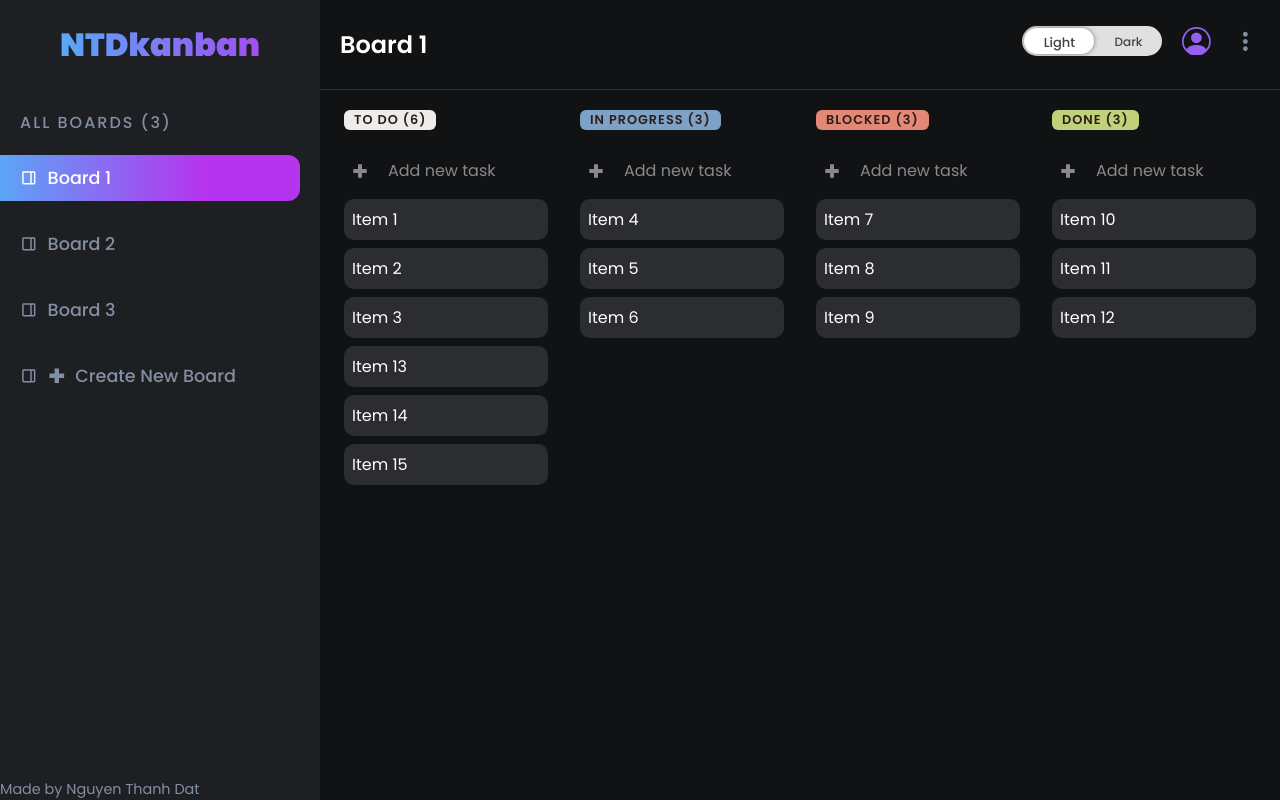
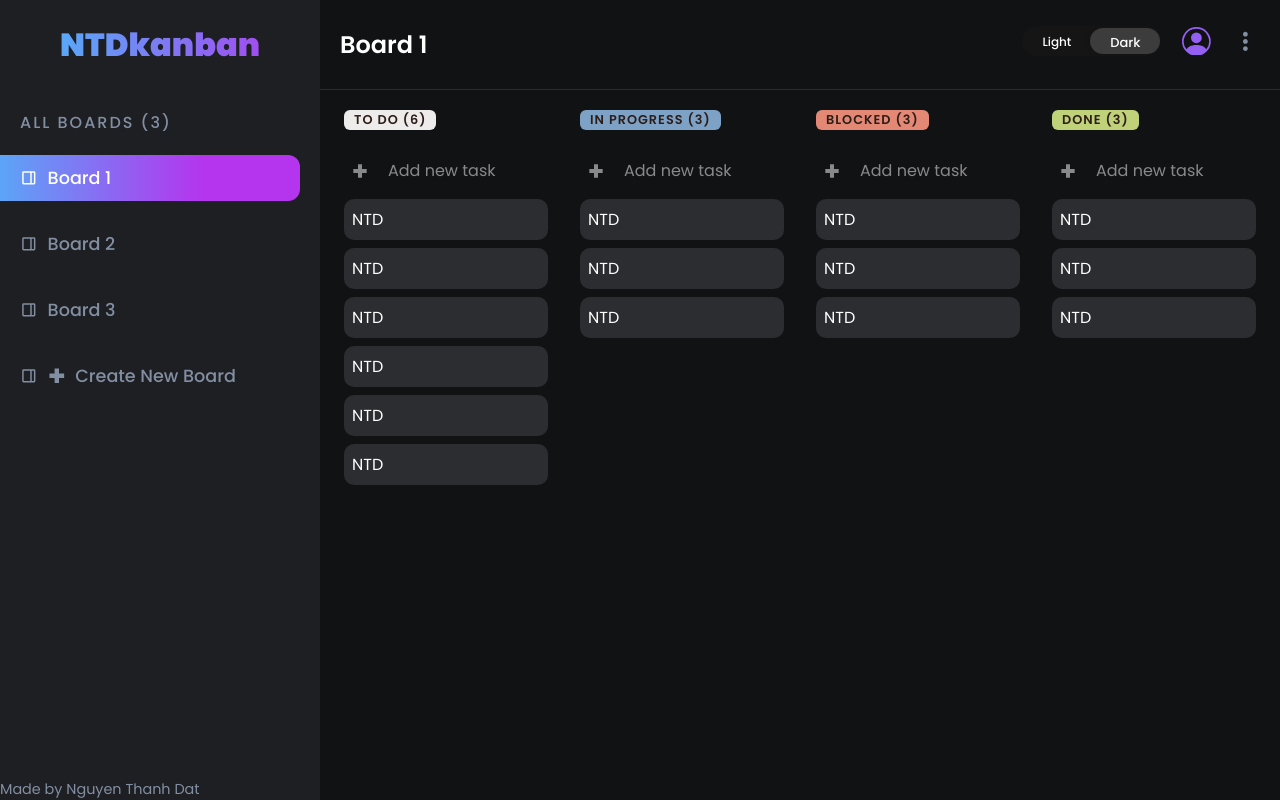
Before and after one commit to joi-lightyears/joikanban, a React (Vite) app in the folder project/: page / in a window 1280 px wide. Built offline with nearby package versions, Linux system fonts and the light colour scheme.

Commit message:
add some function to board (change status)

```diff
--- a/project/package.json
+++ b/project/package.json
@@ -17,7 +17,8 @@
     "react-dom": "^18.2.0",
     "react-icons": "^4.8.0",
     "sass": "^1.58.3",
-    "typescript": "^4.9.5"
+    "typescript": "^4.9.5",
+    "uuid": "^9.0.0"
   },
   "devDependencies": {
     "@types/react": "^18.0.27",
--- a/project/src/components/Board.jsx
+++ b/project/src/components/Board.jsx
@@ -3,11 +3,16 @@ import { DragDropContext, Droppable, Draggable } from 'react-beautiful-dnd';
 import { cols, userData } from '../data/data';
 import {BiPlusMedical} from 'react-icons/bi'
 import ModalAddTask from './ModalAddTask';
+import ModalInfoTask from './ModalInfoTask';
+import { v4 as uid } from 'uuid';
 
 function Board({board}) {
 
     const [columns, setColumns] = useState(board.columns);
     const [showModal, setShowModal] = useState(false);
+    const [showModalInfo, setShowModalInfo] = useState(false);
+    const [selectedColumn, setSelectedColumn] = useState({});
+    const [selectedTask, setSelectedTask] = useState({});
     // useEffect(() => {
     //     setColumns(board.columns);
     // }, [board]);
@@ -15,7 +20,7 @@ function Board({board}) {
     // console.log(columns);
     function onDragEnd(result) {
         const { source, destination, draggableId } = result;
-
+        // console.log(result);
         // If the draggable item was dropped outside of any droppable area, exit early
         if (!destination) {
             return;
@@ -44,6 +49,9 @@ function Board({board}) {
 
         // Find the item that was dragged
         const draggedItem = sourceColumn.items.find((item) => item.id === draggableId);
+        // console.log(draggedItem)
+        //update status of that task when dragged
+        draggedItem.status = destination.droppableId;
 
         // Remove the item from the source column
         const newSourceItems = [...sourceColumn.items];
@@ -82,16 +90,59 @@ function Board({board}) {
 
 
     // modal
-    const handleAddMore = () => {
+    const handleInfoTask = () => {
+        setShowModalInfo(true);
+    }
+    const handleAddMore = (columnId) => {
+        setSelectedColumn(columnId);
         setShowModal(true);
     };
 
     const handleCloseModal = () => {
         setShowModal(false);
+        setShowModalInfo(false);
     };
 
-    const handleSubmit = (data) => {
-        console.log(data);
+
+    const handleSelectOptionChange = (oldStatus, newStatus, taskId) => {
+        const indexOldTask = columns.find((column) => column.id === oldStatus).items.findIndex((item) => item.id === taskId);
+        const lengthNewTask = columns.find((column) => column.id === newStatus).items.length;
+        const tempResult = {
+            destination: {
+                droppableId: newStatus,
+                index: lengthNewTask,
+            },
+            draggableId: taskId,
+            source: {
+                droppableId: oldStatus,
+                index: indexOldTask,
+            }
+        }
+        onDragEnd(tempResult);
+    }
+
+    const handleSubmit = (e) => {
+        e.preventDefault()
+        // console.log(e);
+        const title = e.target.title.value;
+        const description = e.target.description.value;
+        const status = e.target.status.value;
+        // console.log(title, description, status);
+
+
+        const newColumns = [...columns];
+        const newItems = [...newColumns.find((column) => column.id === status).items];
+        newItems.push({
+            id: uid(),
+            title: title,
+            description: description,
+            status: status
+        });
+        // console.log(newItems);
+        newColumns.find((column) => column.id === status).items = newItems;
+        setColumns(newColumns);
+        setShowModal(false);
+
     };
 
 
@@ -116,7 +167,7 @@ function Board({board}) {
                         style={colorPalette(column.id)}
                         >{column.title} (<span>{column.items.length}</span>) </h2>
 
-                        <div onClick={handleAddMore} className="item add-task">
+                        <div onClick={()=>handleAddMore(column.id)} className="item add-task">
                             <BiPlusMedical/> Add new task
                         </div>
                         {column.items.map((item, index) => (
@@ -125,6 +176,7 @@ function Board({board}) {
                                 {(provided, snapshot) => (
                                 <div
                                     className="item"
+                                    onClick={()=>{setSelectedTask(item); handleInfoTask();}}
                                     {...provided.draggableProps}
                                     {...provided.dragHandleProps}
                                     ref={provided.innerRef}
@@ -133,7 +185,7 @@ function Board({board}) {
                                     ...provided.draggableProps.style
                                     }}
                                 >
-                                    {item.content}
+                                    {item.title}
                                 </div>
                                 )}
                                 </Draggable>
@@ -150,7 +202,8 @@ function Board({board}) {
             </div>
         </DragDropContext>
 
-        {showModal && <ModalAddTask onClose={handleCloseModal} onSubmit={handleSubmit}/>}
+        {showModal && <ModalAddTask onAddCloumnId={selectedColumn}  onClose={handleCloseModal} onSubmit={handleSubmit}/>}
+        {showModalInfo && <ModalInfoTask selectChange={handleSelectOptionChange} infoTask={selectedTask}  onClose={handleCloseModal} onSubmit={handleSubmit}/>}
     </div>
   )
 }
--- a/project/src/components/ModalAddTask.jsx
+++ b/project/src/components/ModalAddTask.jsx
@@ -1,9 +1,8 @@
 import React, {useState} from 'react'
 
-function ModalAddTask({onClose, handleSubmit}) {
+function ModalAddTask({onAddCloumnId,onClose, onSubmit}) {
 
-    const [title, setTitle] = useState("");
-    const [detail, setDetail] = useState("");
+    const [status, setStatus] = useState(onAddCloumnId);
 
     const handleCloseOutside = (e) => {
         e.stopPropagation();
@@ -15,7 +14,7 @@ function ModalAddTask({onClose, handleSubmit}) {
 
             <h2>Add new task</h2>
 
-            <form className='modalInput' onSubmit={handleSubmit}>
+            <form className='modalInput' onSubmit={onSubmit}>
                 <label htmlFor="title">Title:</label>
                 <input
                     type="text"
@@ -24,18 +23,18 @@ function ModalAddTask({onClose, handleSubmit}) {
                     required
                 />
                 {/* <br /> */}
-                <label htmlFor="detail">Detail:</label>
+                <label htmlFor="description">Description:</label>
                 <textarea
-                    id="detail"
-                    name="detail"
+                    id="description"
+                    name="description"
                     // rows="10"
                     required
                 />
 
                 <label htmlFor="status">Status:</label>
-                <select id="status" name="status">
+                <select value={status} id="status" name="status" onChange={(e)=>setStatus(e.target.value)} >
                     <option value="todo">To Do</option>
-                    <option value="inprogress">In Progress</option>
+                    <option value="in-progress">In Progress</option>
                     <option value="blocked">Blocked</option>
                     <option value="done">Done</option>
                 </select>
--- /dev/null
+++ b/project/src/components/ModalInfoTask.jsx
@@ -0,0 +1,35 @@
+import React, {useState} from 'react'
+
+function ModalInfoTask({selectChange,infoTask,onClose, onSubmit}) {
+
+    const [status, setStatus] = useState(infoTask.status);
+    // console.log(infoTask);
+    const handleCloseOutside = (e) => {
+        e.stopPropagation();
+    }
+  return (
+    <div className="modal-container" onClick={onClose}>
+        <div className="modal" onClick={handleCloseOutside}>
+
+            <h2>{infoTask.title}</h2>
+
+            <form className='modalInput' onSubmit={onSubmit}>
+
+                <div className="description">
+                    {infoTask.description}
+                </div>
+                <label htmlFor="status">Current Status:</label>
+                <select value={status} id="status" name="status" onChange={(e)=>{setStatus(e.target.value); selectChange(status, e.target.value, infoTask.id)}} >
+                    <option value="todo">To Do</option>
+                    <option value="in-progress">In Progress</option>
+                    <option value="blocked">Blocked</option>
+                    <option value="done">Done</option>
+                </select>
+
+            </form>
+        </div>
+    </div>
+  )
+}
+
+export default ModalInfoTask
--- a/project/src/components/Sidebar.jsx
+++ b/project/src/components/Sidebar.jsx
@@ -3,7 +3,6 @@ import {BiDockRight, BiPlusMedical} from 'react-icons/bi'
 
 
 function Sidebar({ boards, onBoardClick }) {
-
     const [activeCollect, setActiveCollect] = useState(0); // active collection
     const listCollection = useRef([])
     const handleClick = (index) => {
@@ -17,7 +16,7 @@ function Sidebar({ boards, onBoardClick }) {
         <div className="bottom">
         <div className="bottom-wrapper">
             <div className="heading">
-                ALL BOARDS (<span>3</span>)
+                ALL BOARDS (<span>{boards.length}</span>)
             </div>
 
             <ul className="board-list">
--- a/project/src/data/data.js
+++ b/project/src/data/data.js
@@ -36,39 +36,39 @@ const userData = [
                         id: 'todo',
                         title: 'To Do',
                         items: [
-                            { id: 'item-1', content: 'Item 1' },
-                            { id: 'item-2', content: 'Item 2' },
-                            { id: 'item-3', content: 'Item 3' },
-                            { id: 'item-13', content: 'Item 13' },
-                            { id: 'item-14', content: 'Item 14' },
-                            { id: 'item-15', content: 'Item 15' }
+                            { id: 'item-1', title: 'NTD', status: 'todo', description: 'Item 1' },
+                            { id: 'item-2', title: 'NTD', status: 'todo', description: 'Item 2' },
+                            { id: 'item-3', title: 'NTD', status: 'todo', description: 'Item 3' },
+                            { id: 'item-13', title: 'NTD', status: 'todo', description: 'Item 13' },
+                            { id: 'item-14', title: 'NTD', status: 'todo', description: 'Item 14' },
+                            { id: 'item-15', title: 'NTD', status: 'todo', description: 'Item 15' }
                         ]
                     },
                     {
                         id: 'in-progress',
                         title: 'In Progress',
                         items: [
-                            { id: 'item-4', content: 'Item 4' },
-                            { id: 'item-5', content: 'Item 5' },
-                            { id: 'item-6', content: 'Item 6' }
+                            { id: 'item-4', title: 'NTD', status: 'in-progress', description: 'Item 4' },
+                            { id: 'item-5', title: 'NTD', status: 'in-progress', description: 'Item 5' },
+                            { id: 'item-6', title: 'NTD', status: 'in-progress', description: 'Item 6' }
                         ]
                     },
                     {
                         id: 'blocked',
                         title: 'Blocked',
                         items: [
-                            { id: 'item-7', content: 'Item 7' },
-                            { id: 'item-8', content: 'Item 8' },
-                            { id: 'item-9', content: 'Item 9' }
+                            { id: 'item-7', title: 'NTD', status: 'blocked', description: 'Item 7' },
+                            { id: 'item-8', title: 'NTD', status: 'blocked', description: 'Item 8' },
+                            { id: 'item-9', title: 'NTD', status: 'blocked', description: 'Item 9' }
                         ]
                     },
                     {
                         id: 'done',
                         title: 'Done',
                         items: [
-                            { id: 'item-10', content: 'Item 10' },
-                            { id: 'item-11', content: 'Item 11' },
-                            { id: 'item-12', content: 'Item 12' }
+                            { id: 'item-10', title: 'NTD', status: 'done', description: 'Item 10' },
+                            { id: 'item-11', title: 'NTD', status: 'done', description: 'Item 11' },
+                            { id: 'item-12', title: 'NTD', status: 'done', description: 'Item 12' }
                         ]
                     }
                 ]
@@ -83,10 +83,10 @@ const userData = [
                         id: 'todo',
                         title: 'To Do',
                         items: [
-                            { id: 'item-1', content: 'Item 1' },
-                            { id: 'item-2', content: 'Item 2' },
-                            { id: 'item-3', content: 'Item 3' },
-                            { id: 'item-15', content: 'Item 15' }
+                            { id: 'item-1', title: 'NTD', status: 'todo', description: 'Item 1' },
+                            { id: 'item-2', title: 'NTD', status: 'todo', description: 'Item 2' },
+                            { id: 'item-3', title: 'NTD', status: 'todo', description: 'Item 3' },
+                            { id: 'item-15', title: 'NTD', status: 'todo', description: 'Item 15' }
 
 
                         ]
@@ -95,27 +95,27 @@ const userData = [
                         id: 'in-progress',
                         title: 'In Progress',
                         items: [
-                            { id: 'item-4', content: 'Item 4' },
-                            { id: 'item-5', content: 'Item 5' },
-                            { id: 'item-6', content: 'Item 6' }
+                            { id: 'item-4', title: 'NTD', status: 'in-progress', description: 'Item 4' },
+                            { id: 'item-5', title: 'NTD', status: 'in-progress', description: 'Item 5' },
+                            { id: 'item-6', title: 'NTD', status: 'in-progress', description: 'Item 6' }
                         ]
                     },
                     {
                         id: 'blocked',
                         title: 'Blocked',
                         items: [
-                            { id: 'item-7', content: 'Item 7' },
-                            { id: 'item-8', content: 'Item 8' },
-                            { id: 'item-9', content: 'Item 9' }
+                            { id: 'item-7', title: 'NTD', status: 'blocked', description: 'Item 7' },
+                            { id: 'item-8', title: 'NTD', status: 'blocked', description: 'Item 8' },
+                            { id: 'item-9', title: 'NTD', status: 'blocked', description: 'Item 9' }
                         ]
                     },
                     {
                         id: 'done',
                         title: 'Done',
                         items: [
-                            { id: 'item-10', content: 'Item 10' },
-                            { id: 'item-11', content: 'Item 11' },
-                            { id: 'item-12', content: 'Item 12' }
+                            { id: 'item-10', title: 'NTD', status: 'done', description: 'Item 10' },
+                            { id: 'item-11', title: 'NTD', status: 'done', description: 'Item 11' },
+                            { id: 'item-12', title: 'NTD', status: 'done', description: 'Item 12' }
                         ]
                     }
                 ]
@@ -130,21 +130,21 @@ const userData = [
                         id: 'todo',
                         title: 'To Do',
                         items: [
-                            { id: 'item-1', content: 'Item 1' },
-                            { id: 'item-2', content: 'Item 2' },
-                            { id: 'item-3', content: 'Item 3' },
-                            { id: 'item-13', content: 'Item 13' },
-                            { id: 'item-14', content: 'Item 14' },
+                            { id: 'item-1', title: 'NTD', status: 'todo', description: 'Item 1' },
+                            { id: 'item-2', title: 'NTD', status: 'todo', description: 'Item 2' },
+                            { id: 'item-3', title: 'NTD', status: 'todo', description: 'Item 3' },
+                            { id: 'item-13', title: 'NTD', status: 'todo', description: 'Item 13' },
+                            { id: 'item-14', title: 'NTD', status: 'todo', description: 'Item 14' },
                         ]
                     },
                     {
                         id: 'in-progress',
                         title: 'In Progress',
                         items: [
-                            { id: 'item-4', content: 'Item 4' },
-                            { id: 'item-5', content: 'Item 5' },
-                            { id: 'item-6', content: 'Item 6' },
-                            { id: 'item-15', content: 'Item 15' }
+                            { id: 'item-4', title: 'NTD', status: 'in-progress', description: 'Item 4' },
+                            { id: 'item-5', title: 'NTD', status: 'in-progress', description: 'Item 5' },
+                            { id: 'item-6', title: 'NTD', status: 'in-progress', description: 'Item 6' },
+                            { id: 'item-15', title: 'NTD', status: 'in-progress', description: 'Item 15' }
 
                         ]
                     },
@@ -152,18 +152,18 @@ const userData = [
                         id: 'blocked',
                         title: 'Blocked',
                         items: [
-                            { id: 'item-7', content: 'Item 7' },
-                            { id: 'item-8', content: 'Item 8' },
-                            { id: 'item-9', content: 'Item 9' }
+                            { id: 'item-7', title: 'NTD', status: 'blocked', description: 'Item 7' },
+                            { id: 'item-8', title: 'NTD', status: 'blocked', description: 'Item 8' },
+                            { id: 'item-9', title: 'NTD', status: 'blocked', description: 'Item 9' }
                         ]
                     },
                     {
                         id: 'done',
                         title: 'Done',
                         items: [
-                            { id: 'item-10', content: 'Item 10' },
-                            { id: 'item-11', content: 'Item 11' },
-                            { id: 'item-12', content: 'Item 12' }
+                            { id: 'item-10', title: 'NTD', status: 'done', description: 'Item 10' },
+                            { id: 'item-11', title: 'NTD', status: 'done', description: 'Item 11' },
+                            { id: 'item-12', title: 'NTD', status: 'done', description: 'Item 12' }
                         ]
                     }
                 ]
@@ -178,39 +178,39 @@ const cols = [
         id: 'todo',
         title: 'To Do',
         items: [
-            { id: 'item-1', content: 'Item 1' },
-            { id: 'item-2', content: 'Item 2' },
-            { id: 'item-3', content: 'Item 3' },
-            { id: 'item-13', content: 'Item 13' },
-            { id: 'item-14', content: 'Item 14' },
-            { id: 'item-15', content: 'Item 15' }
+            { id: 'item-1', description: 'Item 1' },
+            { id: 'item-2', description: 'Item 2' },
+            { id: 'item-3', description: 'Item 3' },
+            { id: 'item-13', description: 'Item 13' },
+            { id: 'item-14', description: 'Item 14' },
+            { id: 'item-15', description: 'Item 15' }
         ]
     },
     {
         id: 'in-progress',
         title: 'In Progress',
         items: [
-            { id: 'item-4', content: 'Item 4' },
-            { id: 'item-5', content: 'Item 5' },
-            { id: 'item-6', content: 'Item 6' }
+            { id: 'item-4', description: 'Item 4' },
+            { id: 'item-5', description: 'Item 5' },
+            { id: 'item-6', description: 'Item 6' }
         ]
     },
     {
         id: 'blocked',
         title: 'Blocked',
         items: [
-            { id: 'item-7', content: 'Item 7' },
-            { id: 'item-8', content: 'Item 8' },
-            { id: 'item-9', content: 'Item 9' }
+            { id: 'item-7', description: 'Item 7' },
+            { id: 'item-8', description: 'Item 8' },
+            { id: 'item-9', description: 'Item 9' }
         ]
     },
     {
         id: 'done',
         title: 'Done',
         items: [
-            { id: 'item-10', content: 'Item 10' },
-            { id: 'item-11', content: 'Item 11' },
-            { id: 'item-12', content: 'Item 12' }
+            { id: 'item-10', description: 'Item 10' },
+            { id: 'item-11', description: 'Item 11' },
+            { id: 'item-12', description: 'Item 12' }
         ]
     }
 ];
```
Also changed, not shown: project/src/Style.scss (+30 -9 lines), project/src/components/Header.jsx (+6 -2 lines), 1 other file (tests, documents, lock files or other folders).
